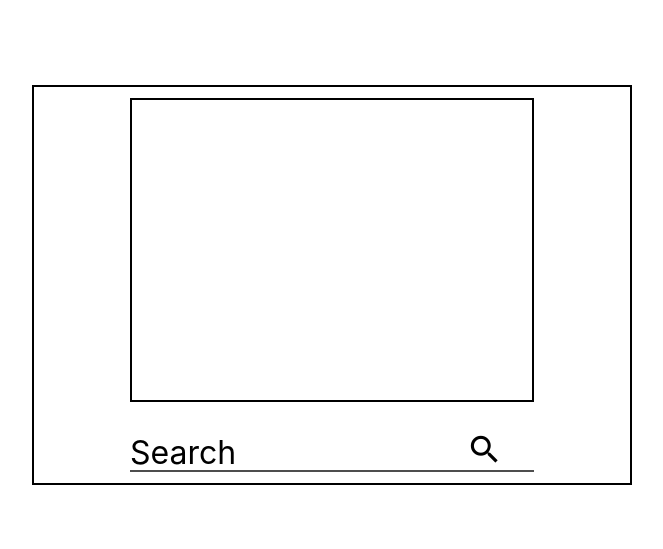
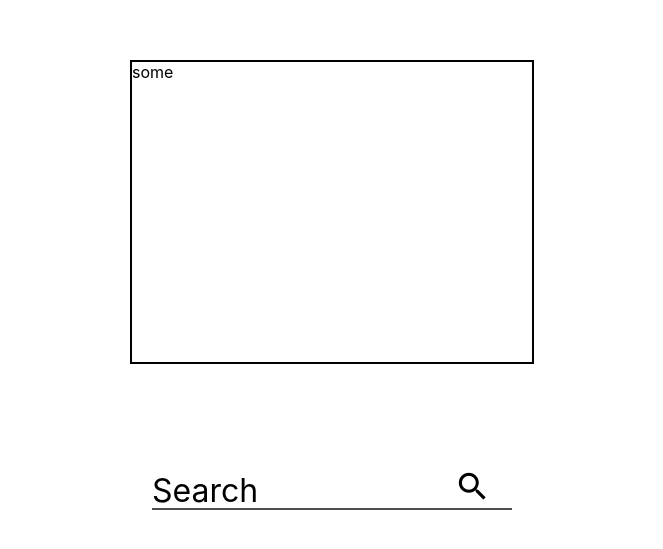
Before and after one commit to KDSGYT/subsCount-react, a React (Create React App) app: page / in a window 1280 px wide. Shown: the part 115-664 px from the top of the page, without its empty margins (308-971 px from the left). Built offline with nearby package versions, Linux system fonts and the light colour scheme.

Commit message:
Successful in making fetch requests

```diff
--- a/src/App.js
+++ b/src/App.js
@@ -1,11 +1,10 @@
 import React from 'react';
-import Input from './components/input/Input'
-import './App.scss';
+import Window from './components/Window/Window'
 
 function App() {
   return (
     <div className="App">
-      <Input />
+      <Window />
     </div>
   );
 }
--- /dev/null
+++ b/src/components/Window/Window.js
@@ -0,0 +1,41 @@
+import React, { Component } from "react";
+import './Window.scss'
+import Card from '../card/Card';
+import Input from '../input/Input'
+
+class Window extends Component {
+
+    state={
+        bannerUrl: 'some',
+        channelImg: '../'
+    }
+
+    // componentDidMount(){
+    //     this.fetchData();
+    // }
+
+    fetchData(){
+        fetch ('https://reqres.in/api/users?page=2')
+            .then(data => data.json())
+            .then(data => console.log(data))
+            .catch(error => console.error(error))
+    }
+
+    render() {
+        return (
+            <div className="sub-window">
+                <div className="search">
+                    <Card
+                        banner={this.state.bannerUrl}
+                        channelImg={this.state.channelImgUrl}
+                    />
+                    <Input
+                        fetch={this.fetchData}
+                    />
+                </div>
+            </div>
+        );
+    }
+}
+
+export default Window;
--- /dev/null
+++ b/src/components/Window/Window.scss
@@ -0,0 +1,17 @@
+
+.sub-window {
+    margin: auto;
+    display: flex;
+    height: 100vh;
+    flex-direction: column;
+    justify-content: center;
+    .search {
+        display: flex;
+        margin-left: auto;
+        margin-right: auto;
+        flex-direction: column;
+        justify-content: center;
+        width: 600px;
+        height: 600px;
+    }
+}
--- a/src/components/card/Card.js
+++ b/src/components/card/Card.js
@@ -1,16 +1,15 @@
-import React, { Component } from 'react';
+import React from 'react';
 import './card.scss'
 
-class Card extends Component {
-    render(){
-        return(
-            <div className="card">
-                <div className="card-top"></div>
-                <div className="card-circle"></div>
-                <div className="card-bottom"></div>
-            </div>
-        );
-    }
+function Card(props) {
+    return (
+        <div className="card">
+            <div className="card-top">{props.banner}</div>
+            <div className="card-circle"></div>
+            <div className="card-bottom"></div>
+        </div>
+    );
+
 }
 
 export default Card;
--- a/src/components/input/Input.js
+++ b/src/components/input/Input.js
@@ -1,19 +1,12 @@
-import React, { Component } from "react";
-import './input.scss'
-import Card from '../card/Card';
+import React from "react";
+import './input.scss';
 
-class Input extends Component {
+// a stateful function
+const Input = (props) => {
+    return (
 
-    fetchData = (e) =>{
-        e.preventDeault();
-    }
-
-    render() {
-        return (
-            <div className="sub-window">
-                <div className="search">
-                    <Card />
-                    <form className="input" onSubmit={this.fetchData}>
+        <form className="input" onSubmit={(e) => { e.preventDefault()
+            props.fetch()}}>
             <input
                 htmlFor="channel-search"
                 type="text"
@@ -27,10 +20,7 @@ class Input extends Component {
             </label>
             <input type="submit" className="material-icons" value="search" />
         </form>
-                </div>
-            </div>
     );
 }
-}
 
-export default Input;
+export default Input
--- a/src/components/input/input.scss
+++ b/src/components/input/input.scss
@@ -1,81 +1,83 @@
-@import url('https://fonts.googleapis.com/icon?family=Material+Icons');
+@import url("https://fonts.googleapis.com/icon?family=Material+Icons");
 
+// Variables
+$input-color: rgb(111, 164, 214);
 
-.input{
-    // border:2px solid black;
-    width: 100%;
+.input {
+    //   border:2px solid black;
+
+    margin: auto;
+    width: 45vh;
     height: 50px;
     overflow: hidden;
     position: relative;
     margin-top: 20px;
     font-size: 1em;
-    .label-input{
+
+    .label-input {
         font-size: 1.2em;
-        height:100%;
+        height: 100%;
         width: 100%;
         border: none;
         box-sizing: border-box;
         padding-top: 20px;
         outline: none;
-        border-bottom:2px solid rgb(78, 78, 78);
+        border-bottom: 2px solid rgb(78, 78, 78);
     }
 
-
-    .label-name{
+    .label-name {
         position: absolute;
         pointer-events: none;
-        left:0;
-        bottom:0;
+        left: 0;
+        bottom: 0;
         width: 100%;
         font-size: 2em;
+
         // border: 2px solid black;
-        &::after{
-            content:"";
+        &::after {
+            content: "";
             position: absolute;
-            left:0;
-            bottom:0;
+            left: 0;
+            bottom: 0;
             width: 100%;
-            height:100%;
-            border-bottom:2px solid rgb(167, 157, 253);
+            height: 100%;
+            border-bottom: 2px solid $input-color;
             transform: translateX(-100%);
             transition: all 0.3s ease;
         }
-        .content-name{
+
+        .content-name {
             position: absolute;
             bottom: 0;
-            left:0;
+            left: 0;
             font-size: 1em;
-            transform: translateY(0%);
-
-            transition: all 0.6s ease;
+            transform: translateY(0);
+            transition: all 0.4s ease;
         }
-
     }
 
-    input[type="submit"]{
+    input[type="submit"] {
         font-size: 2.3em;
         display: block;
         position: absolute;
-        right: 25px;
+        right: 15px;
         bottom: 5%;
         background-color: inherit;
-        border:none;
+        border: none;
         outline: none;
-
+        cursor: pointer;
     }
 
-
-    .label-input:focus + .label-name::after,
-    .label-input:valid + .label-name::after{
-        transform:translateX(0);
+    .label-input:focus+.label-name::after,
+    .label-input:valid+.label-name::after {
+        transform: translateX(0);
     }
 
-    .label-input:focus + .label-name .content-name,
-    .label-input:valid + .label-name .content-name{
+    .label-input:focus+.label-name .content-name,
+    .label-input:valid+.label-name .content-name {
         font-size: 0.5em;
-        bottom:0;
+        // bottom:0;
         transform: translateY(-150%);
-
+        color: $input-color;
     }
-
 }
```
Also changed, not shown: src/components/Window.js (deleted, +0 -12 lines), src/img/placeholderImage.png (added). Lines whose indentation alone changed are shown as unchanged.
